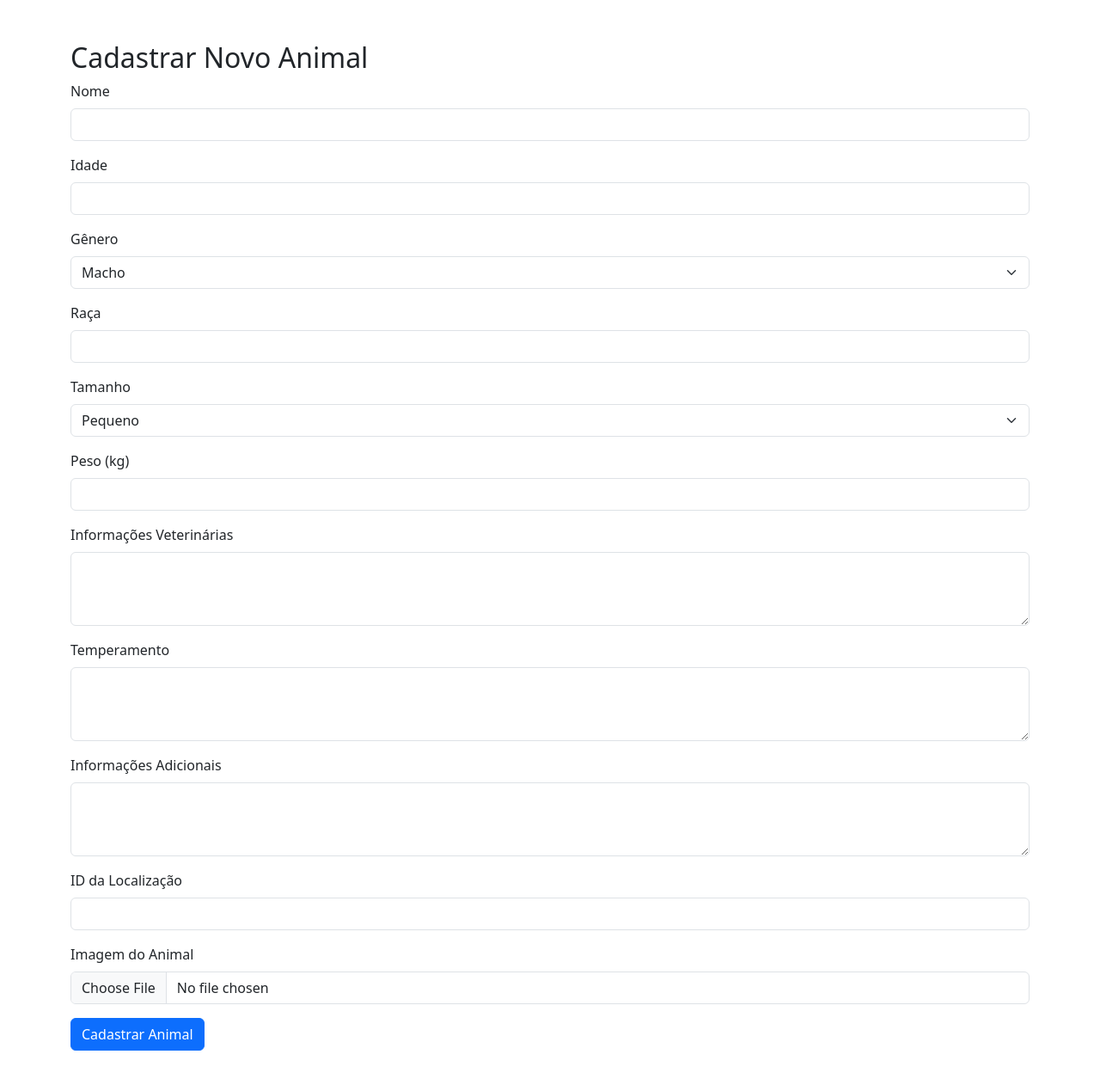
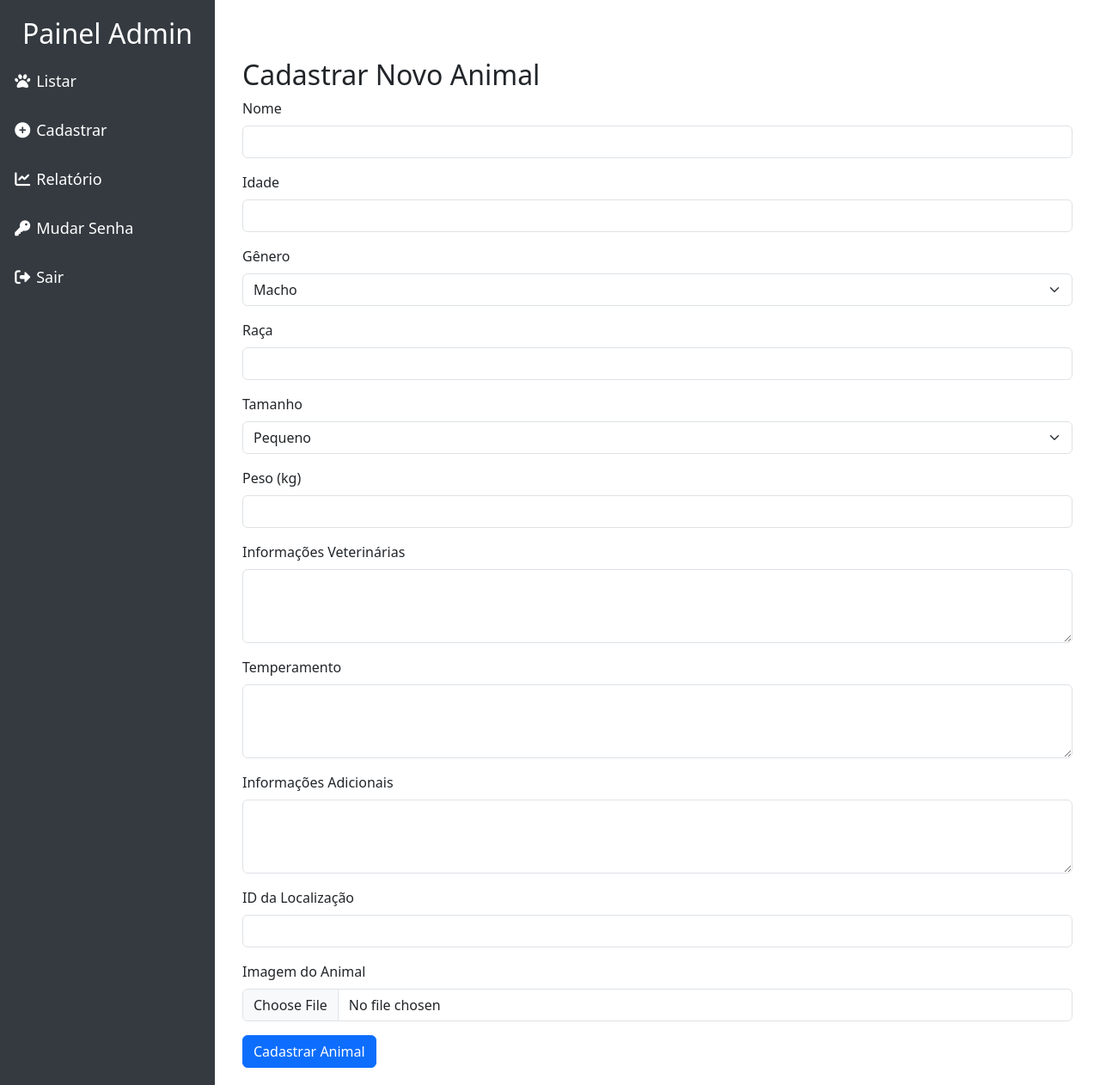
Before and after one commit to rudnikleandro/dog-adoption, a PHP site: page /admin_panel.php?page=add_animal in a window 1280 px wide. Shown: the whole page at 86% size. Before the commit the page ends 1222 px from the top, so only its background shows below. Run offline with PHP 8.4, Linux system fonts and the light colour scheme; the visitor is signed in with stand-in values (Sample User, id 1).

Commit message:
structured admin panel and some features such as registration and listing

```diff
--- /dev/null
+++ b/add_animal.php
@@ -0,0 +1,149 @@
+<?php
+session_start();
+include 'conn.php';
+
+if (!isset($_SESSION['loggedin']) || $_SESSION['loggedin'] !== true) {
+    header('Location: login.php');
+    exit;
+}
+
+if ($_SERVER['REQUEST_METHOD'] == 'POST') {
+    $name = $_POST['name'];
+    $age = $_POST['age'];
+    $gender = $_POST['gender'];
+    $breed = $_POST['breed'];
+    $size = $_POST['size'];
+    $weight = $_POST['weight'];
+    $veterinary_info = $_POST['veterinary_info'];
+    $temperament = $_POST['temperament'];
+    $additional_info = $_POST['additional_info'];
+    $location_id = $_POST['location_id'];
+
+    $image = $_FILES['image']['name'];
+    $target_dir = "uploads/";
+    $target_file = $target_dir . basename($image);
+    $uploadOk = 1;
+    $imageFileType = strtolower(pathinfo($target_file, PATHINFO_EXTENSION));
+
+    if (isset($_FILES['image'])) {
+        $check = getimagesize($_FILES['image']['tmp_name']);
+        if ($check !== false) {
+            $uploadOk = 1;
+        } else {
+            echo "Arquivo não é uma imagem válida.";
+            $uploadOk = 0;
+        }
+    }
+
+    if ($_FILES['image']['size'] > 2000000) {
+        echo "Desculpe, o arquivo é muito grande.";
+        $uploadOk = 0;
+    }
+
+    if ($imageFileType != "jpg" && $imageFileType != "png" && $imageFileType != "jpeg") {
+        echo "Desculpe, apenas arquivos JPG, JPEG e PNG são permitidos.";
+        $uploadOk = 0;
+    }
+
+    if ($uploadOk == 1) {
+        if (move_uploaded_file($_FILES['image']['tmp_name'], $target_file)) {
+            $sql = "INSERT INTO dogs (name, age, gender, breed, size, weight, veterinary_info, temperament, additional_info, location_id, image)
+                    VALUES ('$name', '$age', '$gender', '$breed', '$size', '$weight', '$veterinary_info', '$temperament', '$additional_info', '$location_id', '$image')";
+
+            if ($conn->query($sql) === TRUE) {
+                echo "<div class='alert alert-success'>Animal cadastrado com sucesso!</div>";
+            } else {
+                echo "<div class='alert alert-danger'>Erro ao cadastrar o animal: " . $conn->error . "</div>";
+            }
+        } else {
+            echo "Desculpe, houve um erro ao fazer o upload da imagem.";
+        }
+    }
+}
+?>
+
+<!DOCTYPE html>
+<html lang="pt-BR">
+
+<head>
+    <meta charset="UTF-8">
+    <meta name="viewport" content="width=device-width, initial-scale=1.0">
+    <title>Painel Administrativo - Cadastro de Animais</title>
+    <link href="https://cdn.jsdelivr.net/npm/bootstrap@5.3.3/dist/css/bootstrap.min.css" rel="stylesheet">
+</head>
+
+<body>
+    <div class="container mt-5">
+        <h2>Cadastrar Novo Animal</h2>
+
+        <form action="adddata.php" method="POST" enctype="multipart/form-data">
+            <div class="mb-3">
+                <label for="name" class="form-label">Nome</label>
+                <input type="text" class="form-control" id="name" name="name" required>
+            </div>
+
+            <div class="mb-3">
+                <label for="age" class="form-label">Idade</label>
+                <input type="number" class="form-control" id="age" name="age" required>
+            </div>
+
+            <div class="mb-3">
+                <label for="gender" class="form-label">Gênero</label>
+                <select class="form-select" id="gender" name="gender" required>
+                    <option value="Macho">Macho</option>
+                    <option value="Fêmea">Fêmea</option>
+                </select>
+            </div>
+
+            <div class="mb-3">
+                <label for="breed" class="form-label">Raça</label>
+                <input type="text" class="form-control" id="breed" name="breed" required>
+            </div>
+
+            <div class="mb-3">
+                <label for="size" class="form-label">Tamanho</label>
+                <select class="form-select" id="size" name="size" required>
+                    <option value="Pequeno">Pequeno</option>
+                    <option value="Médio">Médio</option>
+                    <option value="Grande">Grande</option>
+                </select>
+            </div>
+
+            <div class="mb-3">
+                <label for="weight" class="form-label">Peso (kg)</label>
+                <input type="number" step="0.01" class="form-control" id="weight" name="weight" required>
+            </div>
+
+            <div class="mb-3">
+                <label for="veterinary_info" class="form-label">Informações Veterinárias</label>
+                <textarea class="form-control" id="veterinary_info" name="veterinary_info" rows="3" required></textarea>
+            </div>
+
+            <div class="mb-3">
+                <label for="temperament" class="form-label">Temperamento</label>
+                <textarea class="form-control" id="temperament" name="temperament" rows="3" required></textarea>
+            </div>
+
+            <div class="mb-3">
+                <label for="additional_info" class="form-label">Informações Adicionais</label>
+                <textarea class="form-control" id="additional_info" name="additional_info" rows="3"></textarea>
+            </div>
+
+            <div class="mb-3">
+                <label for="location_id" class="form-label">ID da Localização</label>
+                <input type="text" class="form-control" id="location_id" name="location_id" required>
+            </div>
+
+            <div class="mb-3">
+                <label for="image" class="form-label">Imagem do Animal</label>
+                <input type="file" class="form-control" id="image" name="image" required>
+            </div>
+
+            <button type="submit" name="submit" class="btn btn-primary">Cadastrar Animal</button>
+        </form>
+    </div>
+
+    <script src="https://cdn.jsdelivr.net/npm/bootstrap@5.3.3/dist/js/bootstrap.bundle.min.js"></script>
+</body>
+
+</html>
--- a/admin_panel.php
+++ b/admin_panel.php
@@ -7,143 +7,55 @@ if (!isset($_SESSION['loggedin']) || $_SESSION['loggedin'] !== true) {
     exit;
 }
 
-if ($_SERVER['REQUEST_METHOD'] == 'POST') {
-    $name = $_POST['name'];
-    $age = $_POST['age'];
-    $gender = $_POST['gender'];
-    $breed = $_POST['breed'];
-    $size = $_POST['size'];
-    $weight = $_POST['weight'];
-    $veterinary_info = $_POST['veterinary_info'];
-    $temperament = $_POST['temperament'];
-    $additional_info = $_POST['additional_info'];
-    $location_id = $_POST['location_id'];
+$page = isset($_GET['page']) ? $_GET['page'] : 'dashboard';
 
-    $image = $_FILES['image']['name'];
-    $target_dir = "uploads/";
-    $target_file = $target_dir . basename($image);
-    $uploadOk = 1;
-    $imageFileType = strtolower(pathinfo($target_file, PATHINFO_EXTENSION));
-
-    if (isset($_FILES['image'])) {
-        $check = getimagesize($_FILES['image']['tmp_name']);
-        if ($check !== false) {
-            $uploadOk = 1;
-        } else {
-            echo "Arquivo não é uma imagem válida.";
-            $uploadOk = 0;
-        }
-    }
-
-    if ($_FILES['image']['size'] > 2000000) {
-        echo "Desculpe, o arquivo é muito grande.";
-        $uploadOk = 0;
-    }
-
-    if ($imageFileType != "jpg" && $imageFileType != "png" && $imageFileType != "jpeg") {
-        echo "Desculpe, apenas arquivos JPG, JPEG e PNG são permitidos.";
-        $uploadOk = 0;
-    }
-
-    if ($uploadOk == 1) {
-        if (move_uploaded_file($_FILES['image']['tmp_name'], $target_file)) {
-            $sql = "INSERT INTO dogs (name, age, gender, breed, size, weight, veterinary_info, temperament, additional_info, location_id, image)
-                    VALUES ('$name', '$age', '$gender', '$breed', '$size', '$weight', '$veterinary_info', '$temperament', '$additional_info', '$location_id', '$image')";
-
-            if ($conn->query($sql) === TRUE) {
-                echo "<div class='alert alert-success'>Animal cadastrado com sucesso!</div>";
-            } else {
-                echo "<div class='alert alert-danger'>Erro ao cadastrar o animal: " . $conn->error . "</div>";
-            }
-        } else {
-            echo "Desculpe, houve um erro ao fazer o upload da imagem.";
-        }
-    }
-}
 ?>
 
 <!DOCTYPE html>
 <html lang="pt-BR">
-
     <head>
-    <meta charset="UTF-8">
+        <meta chartset="UTF-8">
         <meta name="viewport" content="width=device-width, initial-scale=1.0">
-    <title>Painel Administrativo - Cadastro de Animais</title>
+        <title>Painel de Administração</title>
         <link href="https://cdn.jsdelivr.net/npm/bootstrap@5.3.3/dist/css/bootstrap.min.css" rel="stylesheet">
+        <link href="https://cdn.jsdelivr.net/npm/@fortawesome/fontawesome-free/css/all.min.css" rel="stylesheet">
+        <link rel="stylesheet" type="text/css" href="styles.css">
     </head>
 
     <body>
-    <div class="container mt-5">
-        <h2>Cadastrar Novo Animal</h2>
-
-        <form action="adddata.php" method="POST" enctype="multipart/form-data">
-            <div class="mb-3">
-                <label for="name" class="form-label">Nome</label>
-                <input type="text" class="form-control" id="name" name="name" required>
+        <div class="sidebar">
+            <h2 class="text-white text-center">Painel Admin</h2>
+            <a href="list_animals.php"><i class="fas fa-paw"></i> Listar</a>
+            <a href="admin_panel.php?page=add_animal"><i class="fas fa-plus-circle"></i> Cadastrar</a>
+            <a href="report_adoptions.php"><i class="fas fa-chart-line"></i> Relatório</a>
+            <a href="change_password.php"><i class="fas fa-key"></i> Mudar Senha</a>
+            <a href="logout.php"><i class="fas fa-sign-out-alt"></i> Sair</a>
         </div>
 
-            <div class="mb-3">
-                <label for="age" class="form-label">Idade</label>
-                <input type="number" class="form-control" id="age" name="age" required>
-            </div>
-
-            <div class="mb-3">
-                <label for="gender" class="form-label">Gênero</label>
-                <select class="form-select" id="gender" name="gender" required>
-                    <option value="Macho">Macho</option>
-                    <option value="Fêmea">Fêmea</option>
-                </select>
-            </div>
-
-            <div class="mb-3">
-                <label for="breed" class="form-label">Raça</label>
-                <input type="text" class="form-control" id="breed" name="breed" required>
-            </div>
-
-            <div class="mb-3">
-                <label for="size" class="form-label">Tamanho</label>
-                <select class="form-select" id="size" name="size" required>
-                    <option value="Pequeno">Pequeno</option>
-                    <option value="Médio">Médio</option>
-                    <option value="Grande">Grande</option>
-                </select>
-            </div>
-
-            <div class="mb-3">
-                <label for="weight" class="form-label">Peso (kg)</label>
-                <input type="number" step="0.01" class="form-control" id="weight" name="weight" required>
-            </div>
-
-            <div class="mb-3">
-                <label for="veterinary_info" class="form-label">Informações Veterinárias</label>
-                <textarea class="form-control" id="veterinary_info" name="veterinary_info" rows="3" required></textarea>
-            </div>
-
-            <div class="mb-3">
-                <label for="temperament" class="form-label">Temperamento</label>
-                <textarea class="form-control" id="temperament" name="temperament" rows="3" required></textarea>
-            </div>
-
-            <div class="mb-3">
-                <label for="additional_info" class="form-label">Informações Adicionais</label>
-                <textarea class="form-control" id="additional_info" name="additional_info" rows="3"></textarea>
-            </div>
-
-            <div class="mb-3">
-                <label for="location_id" class="form-label">ID da Localização</label>
-                <input type="text" class="form-control" id="location_id" name="location_id" required>
-            </div>
-
-            <div class="mb-3">
-                <label for="image" class="form-label">Imagem do Animal</label>
-                <input type="file" class="form-control" id="image" name="image" required>
-            </div>
-
-            <button type="submit" name="submit" class="btn btn-primary">Cadastrar Animal</button>
-        </form>
+        <div class="content">
+            <?php
+            switch ($page) {
+                case 'add_animal':
+                    include 'add_animal.php';
+                    break;
+                case 'list_animals':
+                    include 'list_animals.php';
+                    break;
+                case 'report_adoptions':
+                    include 'report_adoptions.php';
+                    break;
+                case 'change_password':
+                    include 'change_password.php';
+                    break;
+                default:
+                    echo "<h1>Bem vindo ao Painel Administrativo!</h1><p>Escola uma das opções ao lado.</p>";
+                    break;
+            }
+            ?>
         </div>
 
         <script src="https://cdn.jsdelivr.net/npm/bootstrap@5.3.3/dist/js/bootstrap.bundle.min.js"></script>
+
     </body>
 
 </html>
--- /dev/null
+++ b/styles.css
@@ -0,0 +1,29 @@
+/* ADMIN PANEL */
+
+body {
+    display: flex;
+    min-height: 100vh;
+}
+
+.sidebar {
+    width: 250px;
+    background-color: #343a40;
+    padding-top: 20px;
+}
+
+.sidebar a {
+    padding: 15px;
+    text-decoration: none;
+    font-size: 18px;
+    color: #fff;
+    display: block;
+}
+
+.sidebar a:hover {
+    background-color: #007bff;
+}
+
+.content {
+    flex: 1;
+    padding: 20px;
+}
```
Also changed, not shown: uploads/Screenshot from 2024-09-24 16-19-18.png (added). Lines whose indentation alone changed are shown as unchanged.
